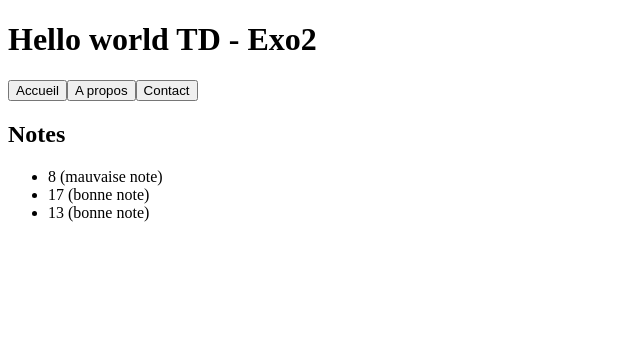
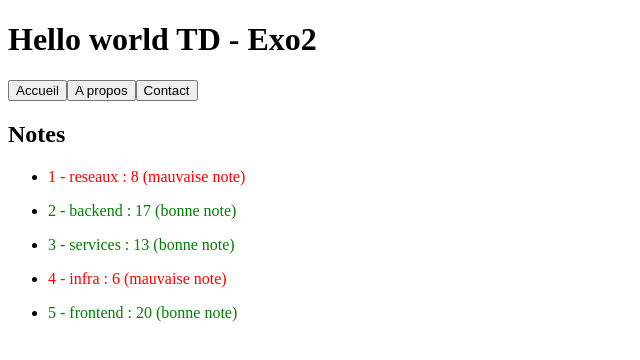
Before and after one commit to Ugravis/vuejs_mmi, a Vue app: page / in a window 1280 px wide. Shown: the top 360 px of the page, without its empty margins (0-640 px from the left). Built offline with nearby package versions, Linux system fonts and the light colour scheme.

Commit message:
feat(seance 2): exo 3

```diff
--- a/src/App.vue
+++ b/src/App.vue
@@ -5,9 +5,13 @@
   const sousmenu2 = ref(false)
   const sousmenu3 = ref(false)
 
-  const note1 = 8
-  const note2 = 17
-  const note3 = 13
+  const notes = [
+    { field: 'reseaux', value: 8 },
+    { field: 'backend', value: 17 },
+    { field: 'services', value: 13 },
+    { field: 'infra', value: 6 },
+    { field: 'frontend', value: 20 }
+  ]
 </script>
 
 <template>
@@ -23,9 +27,11 @@
 
   <h2>Notes</h2>
   <ul>
-    <li>{{ note1 }} <span>({{ note1 > 10 ? 'bonne' : 'mauvaise' }} note)</span></li>
-    <li>{{ note2 }} <span>({{ note2 > 10 ? 'bonne' : 'mauvaise' }} note)</span></li>
-    <li>{{ note3 }} <span>({{ note3 > 10 ? 'bonne' : 'mauvaise' }} note)</span></li>
+    <li v-for="(note, index) in notes" :key="index">
+      <p :style="`color: ${note.value > 10 ? `green` : `red`}`">
+        {{ index+1 }} - {{ note.field }} : {{ note.value }} <span>({{ note.value > 10 ? 'bonne' : 'mauvaise' }} note)</span>
+      </p>
+    </li>
   </ul>
 </template>
 
```
Also changed, not shown: 1 other file (tests, documents, lock files or other folders).
